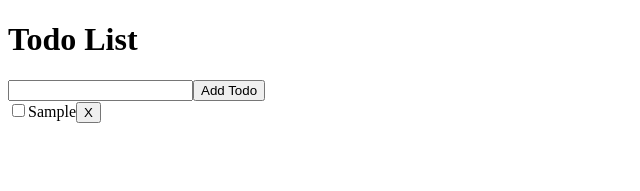
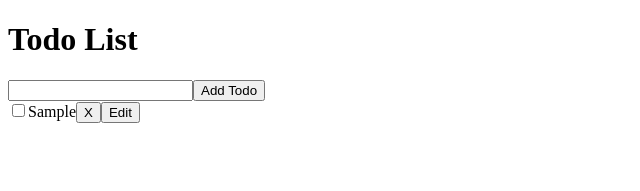
Before and after one commit to ShivamPandey803/PIP-DAY-1, a Vue app in the folder todo-list-app/: page / in a window 1280 px wide. Both pictures are taken after typing "Sample" into the empty fields and a click on the button "Add Todo". Shown: the top 191 px of the page, without its empty margins (0-640 px from the left). Built offline with nearby package versions, Linux system fonts and the light colour scheme.

Commit message:
Added edit functionality

```diff
--- a/todo-list-app/src/App.vue
+++ b/todo-list-app/src/App.vue
@@ -10,8 +10,10 @@
       <todo-item
         v-for="(todo, index) in todos"
         :key="index"
+        :index="index"
         :todo="todo"
         @delete-todo="deleteTodo(index)"
+        @update-todo="updateTodo"
       ></todo-item>
     </div>
   </div>
@@ -32,8 +34,6 @@ export default {
   },
   methods: {
     addTodo() {
-      console.log(111)
-
       if (this.newTodoText.trim() !== '') {
         this.todos.push({
           text: this.newTodoText.trim(),
@@ -43,9 +43,10 @@ export default {
       }
     },
     deleteTodo(index) {
-      console.log(222)
-
       this.todos.splice(index, 1);
+    },
+    updateTodo({index, todo}) {
+      this.todos.splice(index, 1, todo);
     },
   },
 };
--- a/todo-list-app/src/components/TodoItem.vue
+++ b/todo-list-app/src/components/TodoItem.vue
@@ -1,8 +1,15 @@
 <template>
   <div>
-    <input type="checkbox" v-model="completed">
-    <span :class="{ completed: completed }">{{ text }}</span>
-    <button @click="$emit('delete-todo')">X</button>
+    <div v-if="!isEditing">
+      <input type="checkbox" v-model="completed" @change="$emit('update-todo', {index, todo: {text, completed}})">
+      <span :class="{ completed: completed }">{{ text }}</span>
+      <button @click="$emit('delete-todo')">X</button>
+      <button @click="isEditing = true">Edit</button>
+    </div>
+    <div v-else>
+      <input type="text" v-model="text">
+      <button @click="isEditing = false; $emit('update-todo', {index, todo: {text, completed}})">Save</button>
+    </div>
   </div>
 </template>
 
@@ -10,11 +17,13 @@
 export default {
   props: {
     todo: Object,
+    index: Number,
   },
   data() {
     return {
       completed: this.todo.completed,
       text: this.todo.text,
+      isEditing: false,
     };
   },
 };
```
Also changed, not shown: 1 other file (tests, documents, lock files or other folders).
